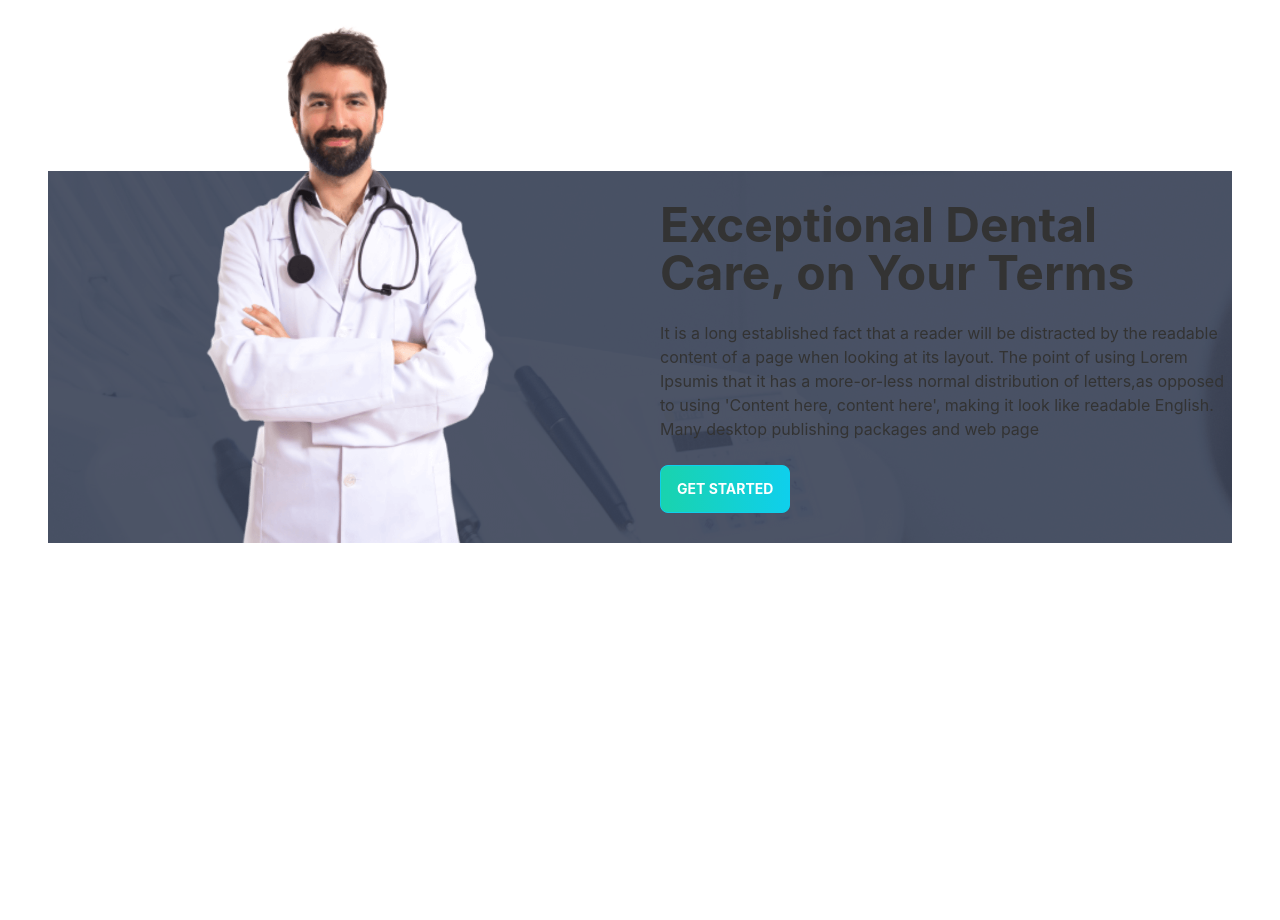
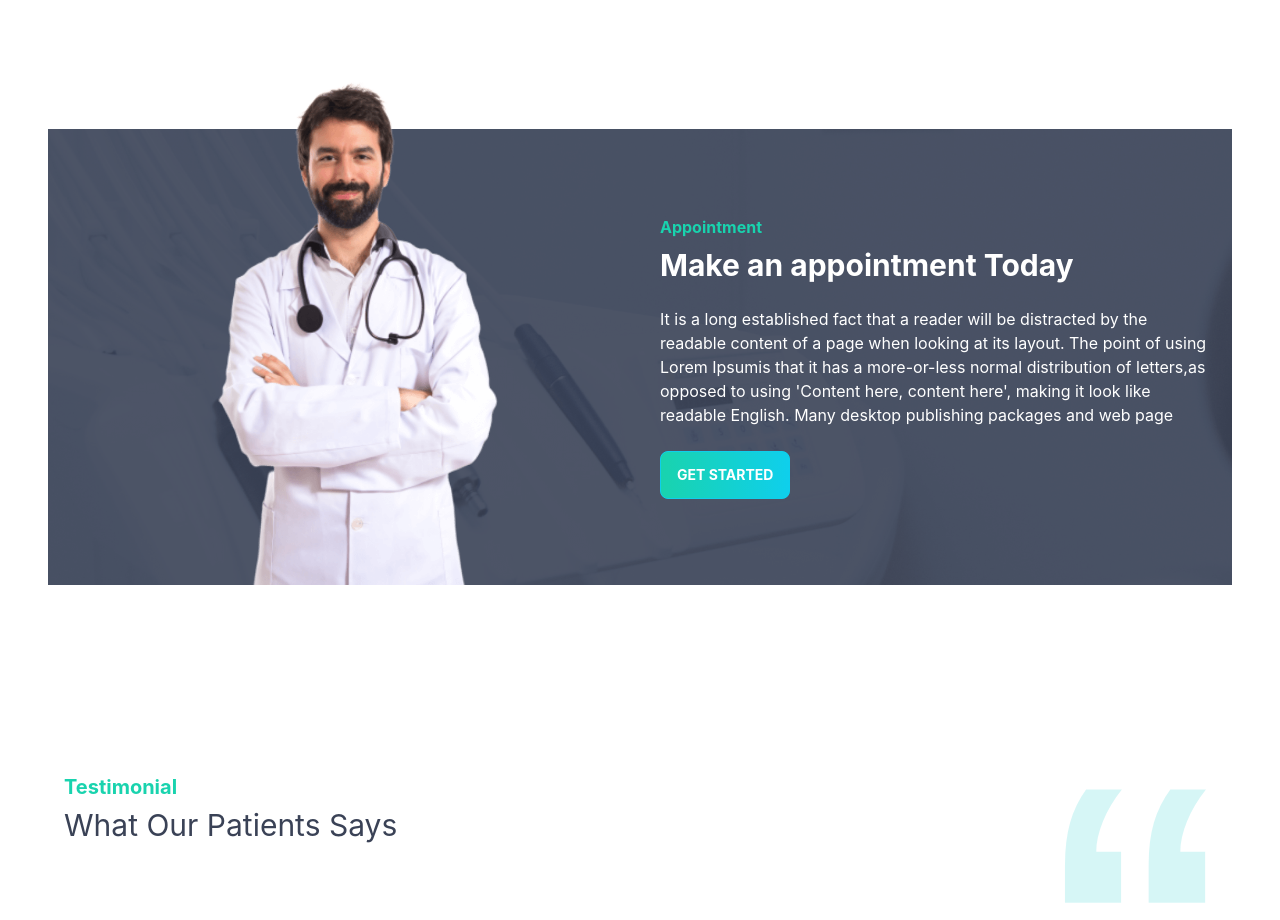
Before and after one commit to jhrhq/doctors-portal, a React (Create React App) app: page /home in a window 1280 px wide. Shown: the part 2580-3500 px from the top of the page. Before the commit the page ends 3337 px from the top, so only its background shows below. Built offline with nearby package versions, Linux system fonts and the light colour scheme; what tailwindcss-gradient would draw is missing.

Commit message:
testimonial

```diff
--- a/src/Pages/Common/SectionDivider.js
+++ b/src/Pages/Common/SectionDivider.js
@@ -1,6 +1,6 @@
-const SectionDivider = () => {
+const SectionDivider = ({ text }) => {
   return (
-    <div className="text-center mt-32 mb-16">
+    <div className={`mt-32 mb-16 ${text ? text : "text-left"}`}>
       <h2 className="text-xl font-bold text-secondary mb-1.5">OUR SERVICES</h2>
       <p className="text-3xl font-normal text-accent">SERVICES WE PROVIDE</p>
     </div>
--- a/src/Pages/Home/AppointmentBanner.js
+++ b/src/Pages/Home/AppointmentBanner.js
@@ -6,20 +6,25 @@ const AppointmentBanner = () => {
   return (
     <div className="hero min-h-screen bg-base-100 lg:flex-row ">
       <div
-        className={`hero-content p-0 flex-col md:flex-row md:gap-10 lg:gap-18 `}
+        className={`hero-content p-0 flex-col md:flex-row md:gap-5 lg:gap-10 lg:gap-18 px-4 py-8 md:py-0 `}
         style={{
           backgroundImage: `url(${appointment})`,
         }}
       >
-        <div className="flex-1 md:flex md:items-center md:justify-center ">
-          <img src={doctor} className="w-full mt-[-200px]" alt="" />
+        <div className=" hidden  md:flex-1 md:flex md:items-center md:justify-center ">
+          <img
+            src={doctor}
+            className="w-full md:mt-[-2.6em]  lg:mt-[-6.25em]"
+            alt=""
+          />
         </div>
 
-        <div className="flex-1">
-          <h1 className="text-5xl font-bold">
-            Exceptional Dental Care, on Your Terms
-          </h1>
-          <p className="py-6">
+        <div className="md:flex-1 ">
+          <p className="text-secondary font-bold mb-2">Appointment</p>
+          <h2 className="text-4xl md:text-3xl font-bold text-white">
+            Make an appointment Today
+          </h2>
+          <p className="py-4 md:py-6 text-white">
             It is a long established fact that a reader will be distracted by
             the readable content of a page when looking at its layout. The point
             of using Lorem Ipsumis that it has a more-or-less normal
--- a/src/Pages/Home/Home.js
+++ b/src/Pages/Home/Home.js
@@ -3,6 +3,7 @@ import HeroBanner from "./HeroBanner";
 import Info from "./Info";
 import MiddleBanner from "./MiddleBanner";
 import Service from "./Service";
+import Testimonial from "./Testimonial";
 
 const Home = () => {
   return (
@@ -12,6 +13,7 @@ const Home = () => {
       <Service />
       <MiddleBanner />
       <AppointmentBanner />
+      <Testimonial />
     </div>
   );
 };
--- a/src/Pages/Home/Service.js
+++ b/src/Pages/Home/Service.js
@@ -6,7 +6,7 @@ import ServiceCards from "./ServiceCards/ServiceCards";
 const Service = () => {
   return (
     <>
-      <SectionDivider></SectionDivider>
+      <SectionDivider text="text-center"></SectionDivider>
 
       <div className="grid gap-4 md:grid-cols-3 ">
         <ServiceCards image={flouride}>
--- /dev/null
+++ b/src/Pages/Home/Testimonial.js
@@ -0,0 +1,22 @@
+import quotes from "../../assets/icons/quote.svg";
+const Testimonial = () => {
+  return (
+    <div className="p-4">
+      <div className="flex items-center justify-between md:items-start ">
+        <div>
+          <h2 className="text-xl font-bold text-secondary mb-1.5">
+            Testimonial
+          </h2>
+          <p className="text-3xl font-normal text-accent">
+            What Our Patients Says
+          </p>
+        </div>
+        <div>
+          <img src={quotes} alt="" className="w-24 md:w-32 lg:w-40" />
+        </div>
+      </div>
+    </div>
+  );
+};
+
+export default Testimonial;
```
